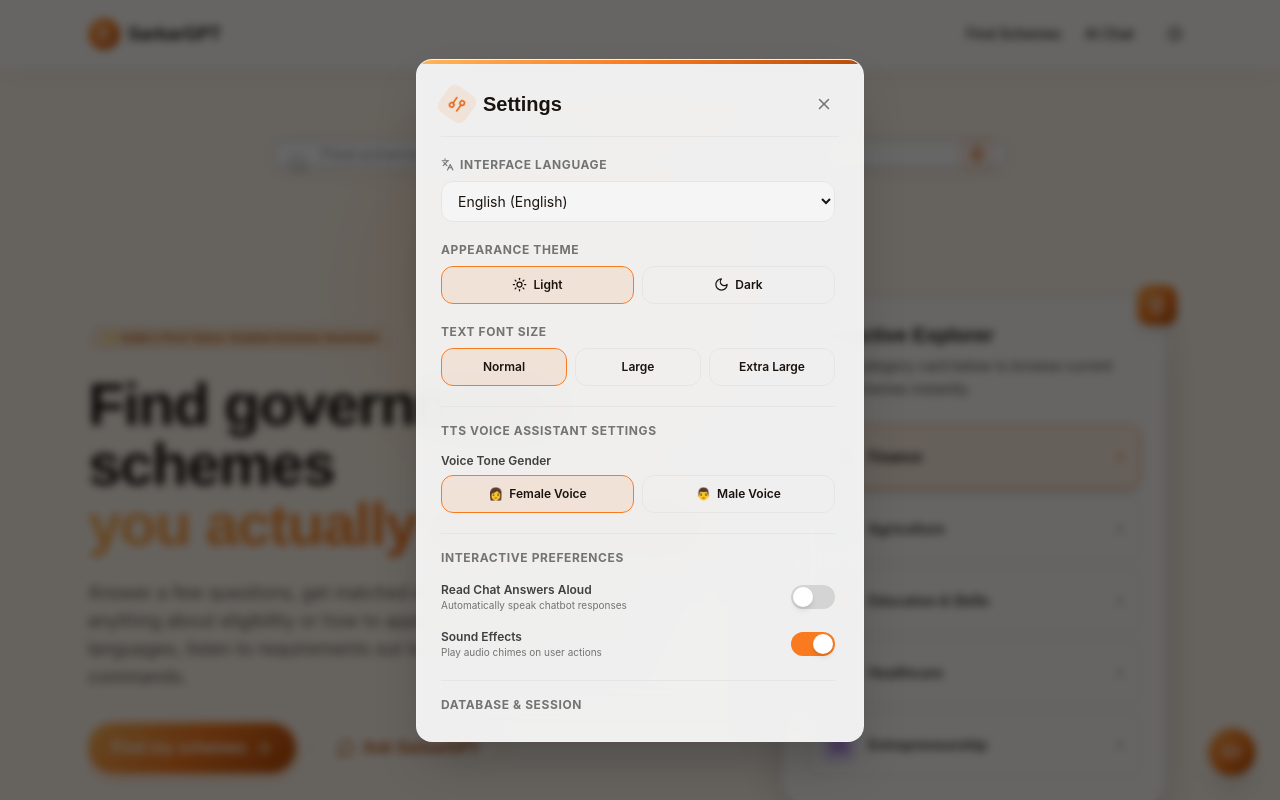
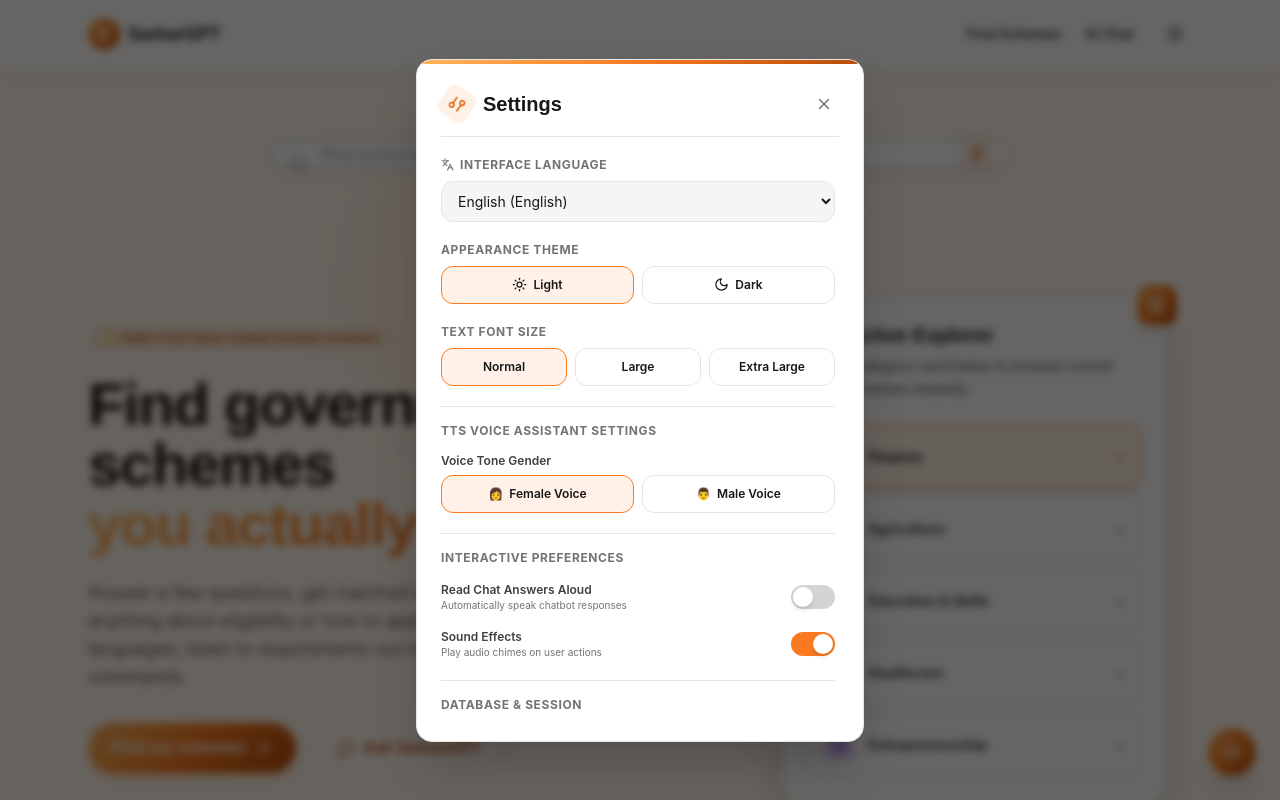
Before and after one commit to Aman-2518/Sarkar-GPT, a Next.js app: page / in a window 1280 px wide. Both pictures are taken after a click on the button 1175 px from the left and 34 px from the top of the page. Shown: the top 800 px of the page. Built offline with nearby package versions, Linux system fonts and the light colour scheme.

Commit message:
fix: adjust documents required box and settings modal dark mode contrast colors

```diff
--- a/app/page.tsx
+++ b/app/page.tsx
@@ -467,9 +467,9 @@ export default function Home() {
                   initial={{ opacity: 0 }}
                   animate={{ opacity: 1 }}
                   transition={{ delay: 0.2 }}
-                  className="mb-4 p-3 rounded-xl bg-amber-50 dark:bg-amber-500/5 border border-amber-200 dark:border-amber-500/10"
+                  className="mb-4 p-3 rounded-xl bg-amber-50 dark:bg-saffron-950/20 border border-amber-200 dark:border-saffron-500/20"
                 >
-                  <h4 className="text-xs font-bold uppercase tracking-wider text-amber-700 dark:text-amber-400 mb-2 flex items-center gap-1.5">
+                  <h4 className="text-xs font-bold uppercase tracking-wider text-amber-700 dark:text-saffron-400 mb-2 flex items-center gap-1.5">
                     <FileText size={14} /> Documents Required
                   </h4>
                   <div className="flex flex-wrap gap-1.5">
@@ -479,7 +479,7 @@ export default function Home() {
                         initial={{ opacity: 0, scale: 0.8 }}
                         animate={{ opacity: 1, scale: 1 }}
                         transition={{ delay: 0.2 + i * 0.04 }}
-                        className="text-xs bg-white dark:bg-white/10 text-neutral-700 dark:text-neutral-300 px-2.5 py-1 rounded-lg font-medium border border-amber-200 dark:border-amber-500/10"
+                        className="text-xs bg-white dark:bg-zinc-800 text-neutral-800 dark:text-saffron-100 px-2.5 py-1 rounded-lg font-medium border border-amber-200 dark:border-saffron-500/10"
                       >
                         {d}
                       </motion.span>
--- a/components/SettingsModal.tsx
+++ b/components/SettingsModal.tsx
@@ -160,7 +160,7 @@ export default function SettingsModal({ onClose }: { onClose: () => void }) {
         animate={{ scale: 1, y: 0, opacity: 1, rotateX: 0 }}
         exit={{ scale: 0.9, y: 30, opacity: 0, rotateX: -5 }}
         transition={{ type: "spring", stiffness: 300, damping: 25 }}
-        className="relative w-full max-w-md overflow-hidden rounded-2xl border border-white/20 bg-white/90 dark:bg-ink-950/90 shadow-2xl backdrop-blur-xl transition-colors duration-200 text-ink-950 dark:text-white"
+        className="relative w-full max-w-md overflow-hidden rounded-2xl border border-neutral-200 dark:border-white/10 bg-white dark:bg-zinc-900 shadow-2xl p-0 transition-colors duration-200 text-neutral-900 dark:text-neutral-100"
       >
         {/* Decorative gradient strip at top */}
         <motion.div
```
